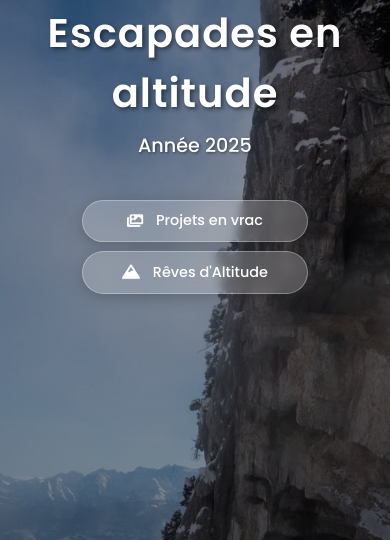
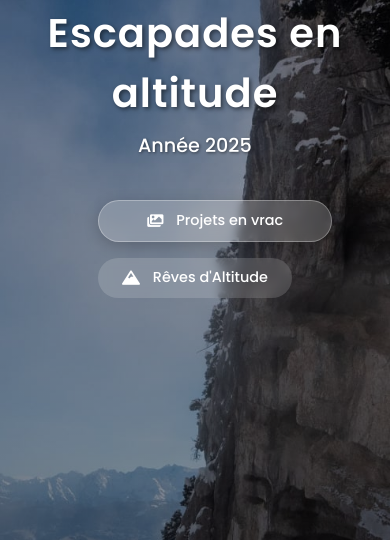
Before and after one commit to mikelum38/hiking-gallery, a Flask app: page /future in a window 390 px wide. Shown: the part 216-756 px from the top of the page. Run offline with Flask 3, Linux system fonts and the light colour scheme; some libraries are stand-ins or nearby versions.

Commit message:
ajustements mobiles page 2025

```diff
--- a/templates/future.html
+++ b/templates/future.html
@@ -371,12 +371,23 @@
             font-size: 1.1rem;
         }
 
-        .buttons-container {
-            display: flex;
-            gap: 1rem;
-            justify-content: center;
-            margin-top: 2rem;
-            padding: 0 1rem;
+        .dreams-btn {
+            background: rgba(255, 255, 255, 0.15);
+            color: white;
+            text-decoration: none;
+            padding: 0.8rem 2rem;
+            border-radius: 25px;
+            display: inline-flex;
+            align-items: center;
+            gap: 0.8rem;
+            margin: 1rem 0 3rem;
+            transition: all 0.3s ease;
+            backdrop-filter: blur(5px);
+        }
+
+        .dreams-btn:hover {
+            background: rgba(255, 255, 255, 0.25);
+            transform: translateY(-2px);
         }
 
         @media (max-width: 768px) {
@@ -397,6 +408,16 @@
 
             .memories-btn i, .dream-btn i {
                 font-size: 1rem;
+            }
+
+            .dreams-btn {
+                padding: 0.6rem 1.5rem;
+                font-size: 0.9rem;
+                margin: 1rem 0 4rem;
+            }
+
+            .month-card {
+                margin-top: 1rem;
             }
         }
 
@@ -439,7 +460,7 @@
             <a href="/memories" class="memories-btn">
                 <i class="fas fa-images"></i> Projets en vrac
             </a>
-            <a href="/dreams" class="dream-btn">
+            <a href="/dreams" class="dreams-btn">
                 <i class="fas fa-mountain"></i> Rêves d'Altitude
             </a>
         </div>
```
